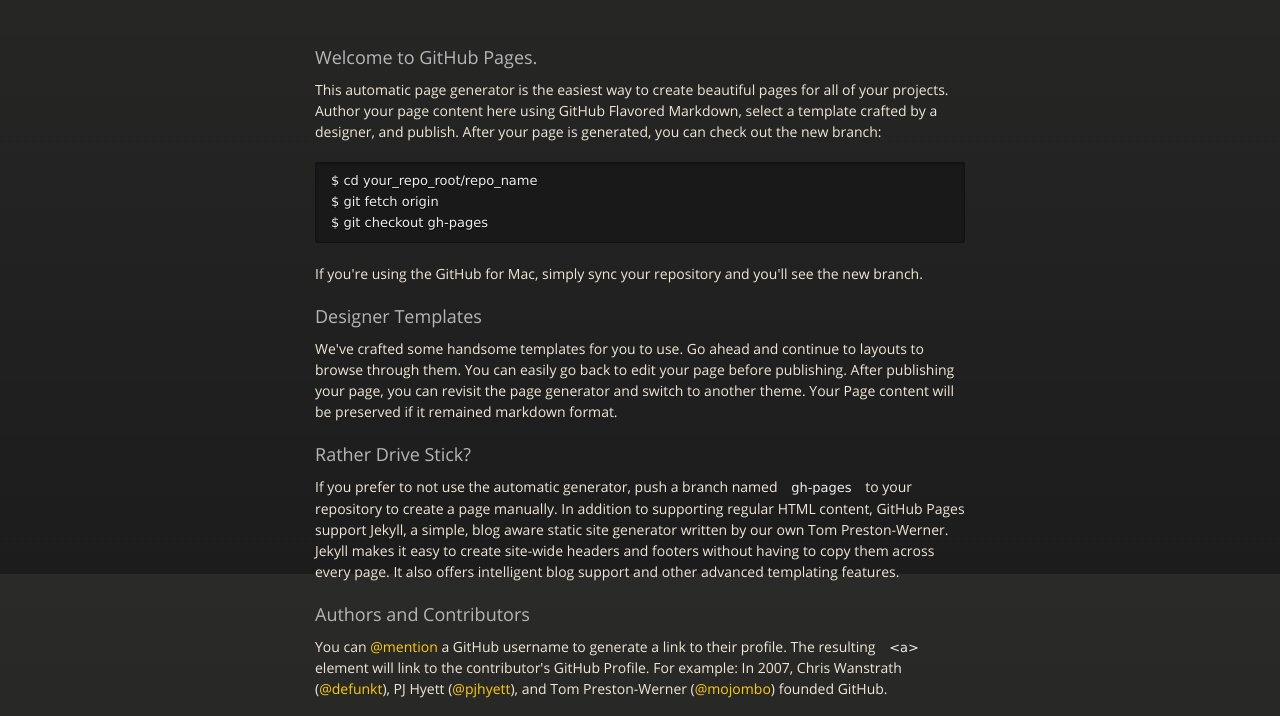
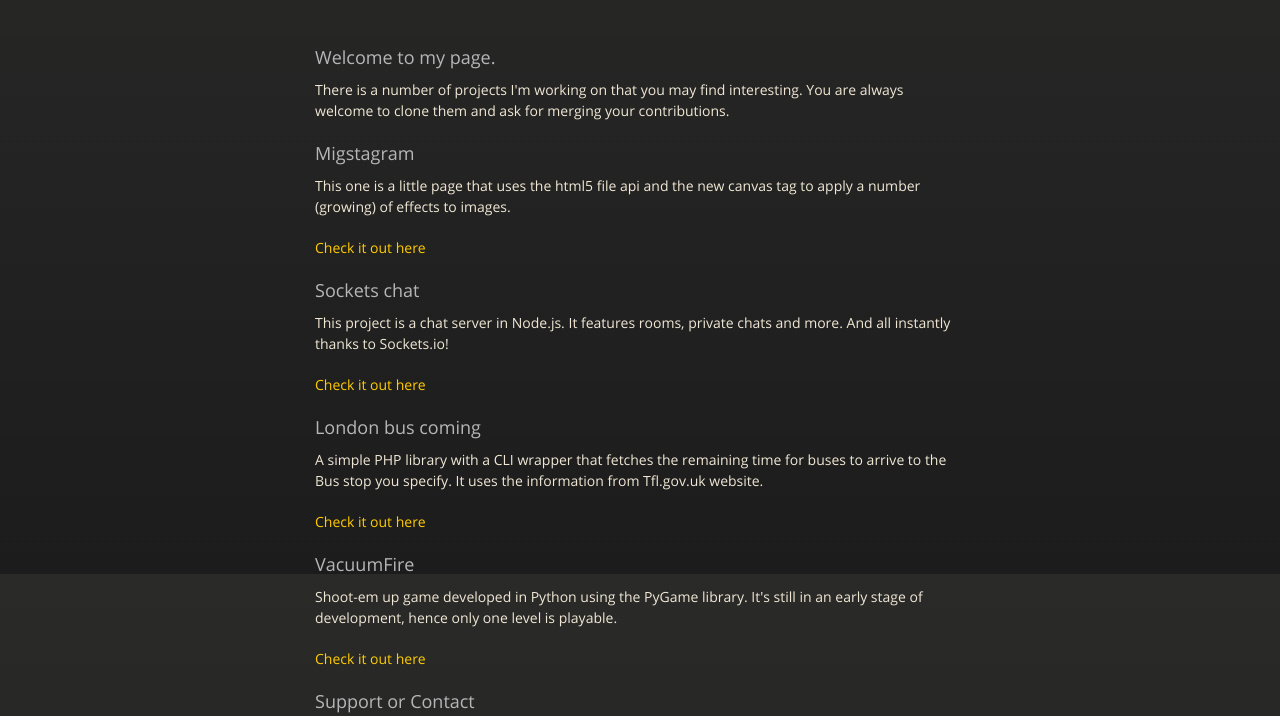
Before and after one commit to ktzar/ktzar.github.com, a plain HTML site: page index.html in a window 1280 px wide. Shown: the part 226-942 px from the top of the page. Drawn offline with nearby package versions, Linux system fonts and the light colour scheme.

Commit message:
New content

```diff
--- a/index.html
+++ b/index.html
@@ -35,32 +35,38 @@
           <span class="credits right">Hosted on GitHub Pages &mdash; Theme by <a href="http://twitter.com/#!/michigangraham">mattgraham</a></span>
         </div>
 
-        <h3>Welcome to GitHub Pages.</h3>
+        <h3>Welcome to my page.</h3>
 
-<p>This automatic page generator is the easiest way to create beautiful pages for all of your projects. Author your page content here using GitHub Flavored Markdown, select a template crafted by a designer, and publish. After your page is generated, you can check out the new branch:</p>
+<p>There is a number of projects I'm working on that you may find interesting. You are always welcome to clone them and ask for merging your contributions.</p>
 
-<pre><code>$ cd your_repo_root/repo_name
-$ git fetch origin
-$ git checkout gh-pages
-</code></pre>
+<h3>Migstagram</h3>
 
-<p>If you're using the GitHub for Mac, simply sync your repository and you'll see the new branch.</p>
+<p>This one is a little page that uses the html5 file api and the new canvas tag to apply a number (growing) of effects to images.</p>
 
-<h3>Designer Templates</h3>
+<p><a href="https://github.com/ktzar/migstagram">Check it out here</a></p>
 
-<p>We've crafted some handsome templates for you to use. Go ahead and continue to layouts to browse through them. You can easily go back to edit your page before publishing. After publishing your page, you can revisit the page generator and switch to another theme. Your Page content will be preserved if it remained markdown format.</p>
+<h3>Sockets chat</h3>
 
-<h3>Rather Drive Stick?</h3>
+<p>This project is a chat server in Node.js. It features rooms, private chats and more. And all instantly thanks to Sockets.io!</p>
 
-<p>If you prefer to not use the automatic generator, push a branch named <code>gh-pages</code> to your repository to create a page manually. In addition to supporting regular HTML content, GitHub Pages support Jekyll, a simple, blog aware static site generator written by our own Tom Preston-Werner. Jekyll makes it easy to create site-wide headers and footers without having to copy them across every page. It also offers intelligent blog support and other advanced templating features.</p>
+<p><a href="https://github.com/ktzar/sockets-chat">Check it out here</a></p>
 
-<h3>Authors and Contributors</h3>
+<h3>London bus coming</h3>
 
-<p>You can <a href="https://github.com/blog/821" class="user-mention">@mention</a> a GitHub username to generate a link to their profile. The resulting <code>&lt;a&gt;</code> element will link to the contributor's GitHub Profile. For example: In 2007, Chris Wanstrath (<a href="https://github.com/defunkt" class="user-mention">@defunkt</a>), PJ Hyett (<a href="https://github.com/pjhyett" class="user-mention">@pjhyett</a>), and Tom Preston-Werner (<a href="https://github.com/mojombo" class="user-mention">@mojombo</a>) founded GitHub.</p>
+<p>A simple PHP library with a CLI wrapper that fetches the remaining time for buses to arrive to the Bus stop you specify. It uses the information from Tfl.gov.uk website.</p>
+
+<p><a href="https://github.com/ktzar/London-Bus-coming">Check it out here</a></p>
+
+
+<h3>VacuumFire</h3>
+
+<p>Shoot-em up game developed in Python using the PyGame library. It's still in an early stage of development, hence only one level is playable.</p>
+
+<p><a href="https://github.com/ktzar/VacuumFire">Check it out here</a></p>
 
 <h3>Support or Contact</h3>
 
-<p>Having trouble with Pages? Check out the documentation at <a href="http://help.github.com/pages">http://help.github.com/pages</a> or contact <a href="mailto:support@github.com">support@github.com</a> and we’ll help you sort it out.</p>
+<p>Having trouble with any of the projects? Send me a message on Github</p>
       </section>
 
     </div>
```
